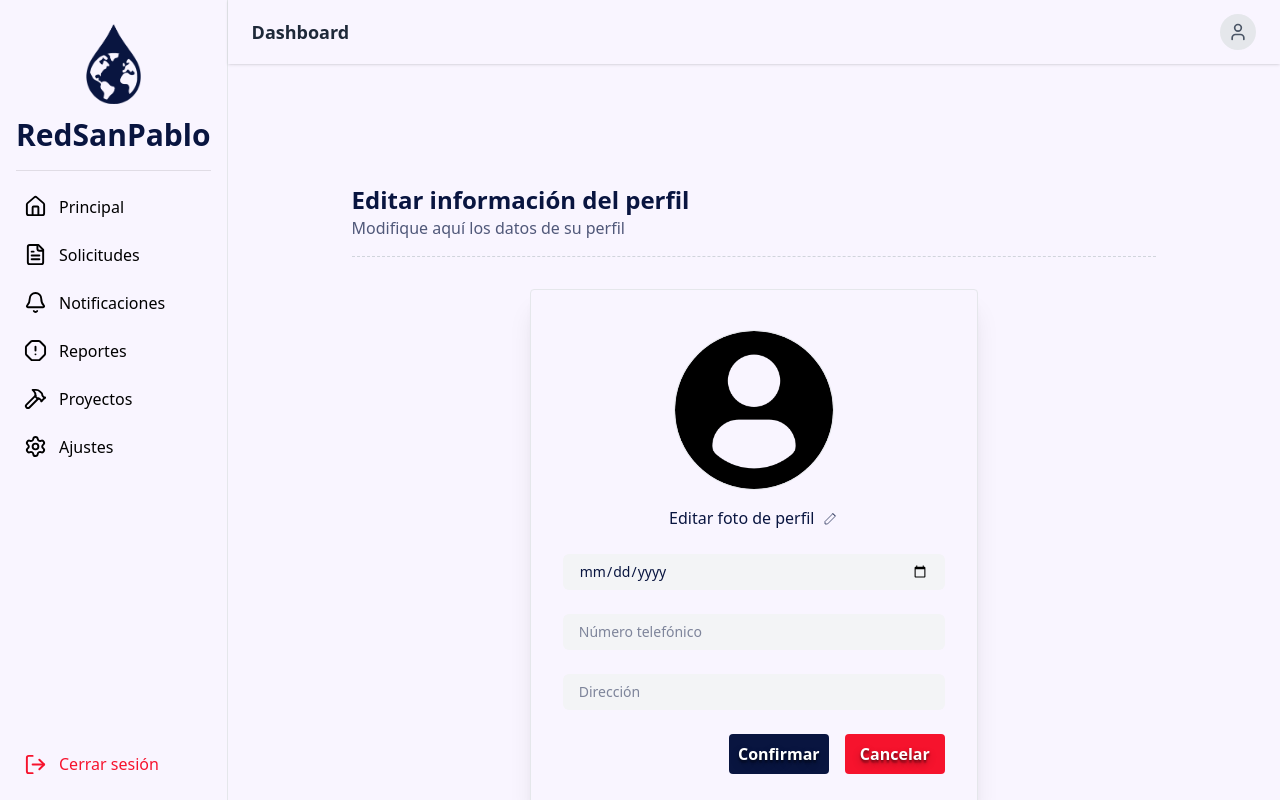
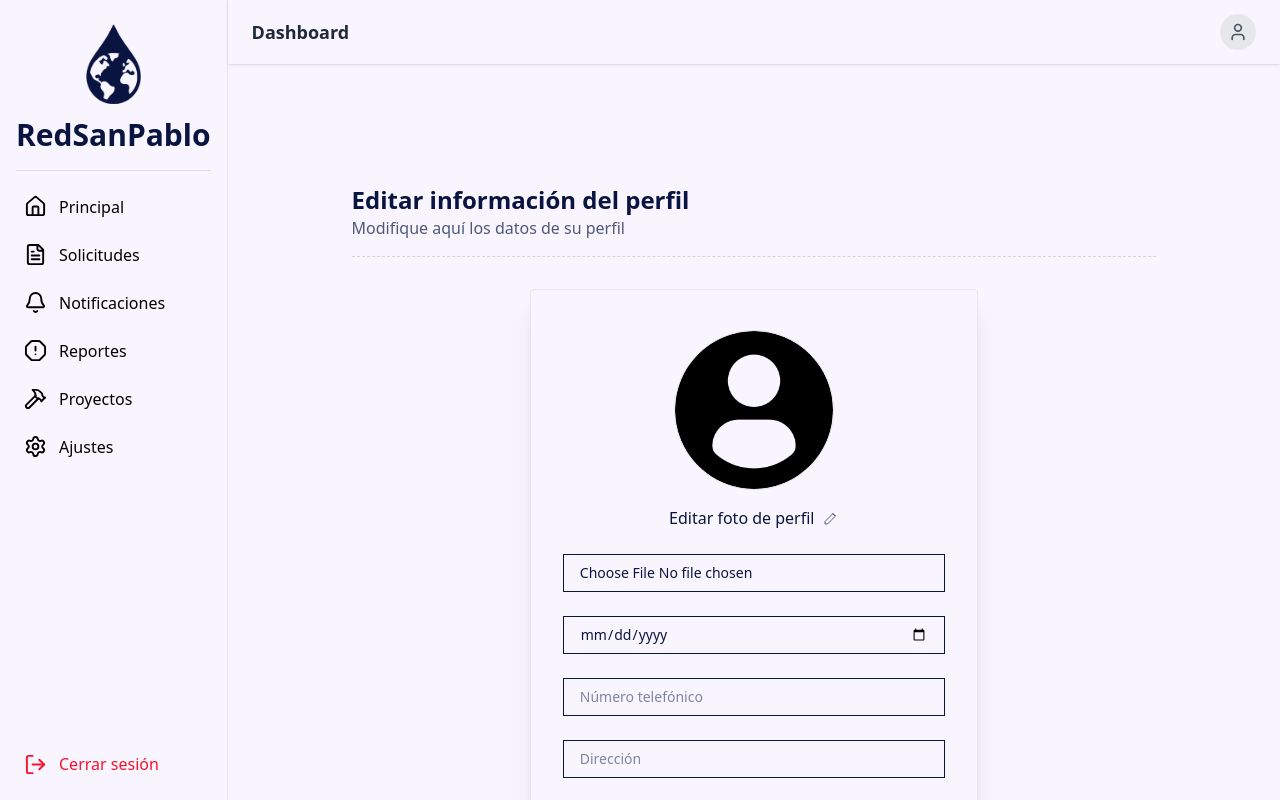
Before and after one commit to FranderCT/redsanpbalo-frontend-abonados, a React (Vite) app: page /dashboard/users/edit in a window 1280 px wide. Built offline with nearby package versions, Linux system fonts and the light colour scheme; no server answers; sample sign-in values are in the browser's storage.

Commit message:
edit-editProfile

```diff
--- a/src/Modules/Users/Components/ProfileUser/EditProfileUser/EditProfile.tsx
+++ b/src/Modules/Users/Components/ProfileUser/EditProfileUser/EditProfile.tsx
@@ -2,6 +2,7 @@ import { useForm } from "@tanstack/react-form";
 import { EditUserInitialState } from "../../../Models/EditUser";
 import { useUpdateUserProfile } from "../../../Hooks/UsersHooks";
 import type { UserProfile } from "../../../Models/User";
+import { useNavigate } from "@tanstack/react-router";
 
 type Props = {
   User? : UserProfile
@@ -9,6 +10,7 @@ type Props = {
 
 const EditProfile = ({User} : Props) => {
     const useUpdateProfile = useUpdateUserProfile();
+    const navigate = useNavigate();
 
     const form = useForm({
           defaultValues: EditUserInitialState,
@@ -44,6 +46,27 @@ const EditProfile = ({User} : Props) => {
                     }}
                     className="w-full max-w-md p-2 flex flex-col gap-6"
                 >
+                    <form.Field name="ProfilePhoto">
+                      {(field) => (
+                        <>
+                          <input
+                            type="file"
+                            className="input-base"
+                            placeholder="Foto de perfil"
+                            value={field.state.value}
+                            onChange={(e) => field.handleChange(e.target.value)}
+                          />
+                          {field.state.meta.isTouched && field.state.meta.errors.length > 0 && (
+                                <p className="text-sm text-red-500 mt-1">
+                                    {(field.state.meta.errors[0] as any)?.message ??
+                                    String(field.state.meta.errors[0])}
+                                </p>
+                          )}
+                        </>
+                      )}
+                    </form.Field>
+
+
                     <form.Field name="Birthdate">
                       {(field) => (
                         <>
@@ -57,7 +80,7 @@ const EditProfile = ({User} : Props) => {
                             onChange={(e) => {
                               field.handleChange(new Date(e.target.value)) // string → Date
                             }}
-                            className="w-full px-4 py-2 bg-gray-100 text-[#091540] rounded-md text-sm"
+                            className="input-base"
                           />
                           {field.state.meta.isTouched && field.state.meta.errors.length > 0 && (
                             <p className="text-sm text-red-500 mt-1">
@@ -74,7 +97,7 @@ const EditProfile = ({User} : Props) => {
                       {(field) => (
                         <>
                           <input
-                            className="w-full px-4 py-2 bg-gray-100 text-[#091540] rounded-md text-sm"
+                            className="input-base"
                             placeholder="Número telefónico"
                             value={field.state.value}
                             onChange={(e) => field.handleChange(e.target.value)}
@@ -93,7 +116,7 @@ const EditProfile = ({User} : Props) => {
                       {(field) => (
                         <>
                           <input
-                            className="w-full px-4 py-2 bg-gray-100 text-[#091540] rounded-md text-sm"
+                            className="input-base"
                             placeholder="Dirección"
                             value={field.state.value}
                             onChange={(e) => field.handleChange(e.target.value)}
@@ -109,21 +132,21 @@ const EditProfile = ({User} : Props) => {
                     </form.Field>
 
                     <div className='flex justify-end gap-4 '>
-                    <form.Subscribe selector={(state) => [state.canSubmit, state.isSubmitting]}>
-                    {([canSubmit, isSubmitting]) => (
+                    <form.Subscribe selector={(state) => [state.canSubmit, state.isSubmitting, state.isDirty]}>
+                      {([canSubmit, isSubmitting, isDirty]) => (
                         <button
-                            type="submit"
-                            className="bg-[#091540] hover:bg-blue-600 text-white text-shadow-lg/30 font-semibold w-25 rounded"
-                            disabled={!canSubmit}
+                          type="submit"
+                          className="bg-[#091540] hover:bg-blue-600 text-white text-shadow-lg/30 font-bold w-25 rounded disabled:opacity-50"
+                          disabled={!canSubmit || !isDirty} // 🔑 ahora exige que haya cambios
                         >
-                            {isSubmitting ? '...' : 'Confirmar'}
+                          {isSubmitting ? '...' : 'Confirmar'}
                         </button>
-                    )}
+                      )}
                     </form.Subscribe>
                       <button
                       type="button"
-                      //onClick={() => navigate('/auth/login')}
-                      className="bg-[#F6132D] hover:bg-red-700 text-white text-shadow-lg/30 font-semibold w-25 p-2 rounded-sm"
+                      onClick={() => navigate({to: "/dashboard/users/profile"})}
+                      className="hover:bg-[#F6132D] text-[#F6132D] hover:text-white ring font-bold w-25 p-2 rounded-sm"
                       >
                       Cancelar
                       </button>
--- a/src/Modules/Users/Components/ProfileUser/UserPhotoProfile.tsx
+++ b/src/Modules/Users/Components/ProfileUser/UserPhotoProfile.tsx
@@ -12,7 +12,7 @@ const UserPhotoProfile = ({User} : Props) => {
         </h3>
         <div className="size-40 lg:size-60 rounded-full overflow-hidden border-4 border-[#091540]/25">
           <img
-            src="/Image02.png"
+            src={User?.ProfilePhoto ?? "/Image02.png"}
             className="w-full h-full object-cover border border-gray-200"
           />
         </div>
--- a/src/Modules/Users/Models/EditUser.ts
+++ b/src/Modules/Users/Models/EditUser.ts
@@ -1,10 +1,12 @@
 export interface EditUser{
+    ProfilePhoto?: string;
     Birthdate?: Date;
     PhoneNumber?: string;
     Address?: string;
 }
 
 export const EditUserInitialState: EditUser = {
+    ProfilePhoto: '',
     Birthdate: undefined,
     PhoneNumber : '',
     Address : ''
--- a/src/Modules/Users/Models/User.ts
+++ b/src/Modules/Users/Models/User.ts
@@ -5,6 +5,7 @@ export interface UserProfile{
     Name : string;
     Surname1 : string;
     Surname2 : string;
+    ProfilePhoto?: string;
     Nis: string;
     Email: string;
     PhoneNumber: string;
--- a/src/index.css
+++ b/src/index.css
@@ -3,3 +3,7 @@
 }
 
 @import "tailwindcss";
+
+.input-base {
+    @apply w-full px-4 py-2 text-[#091540] border border-[#091540] text-sm;
+}
```
